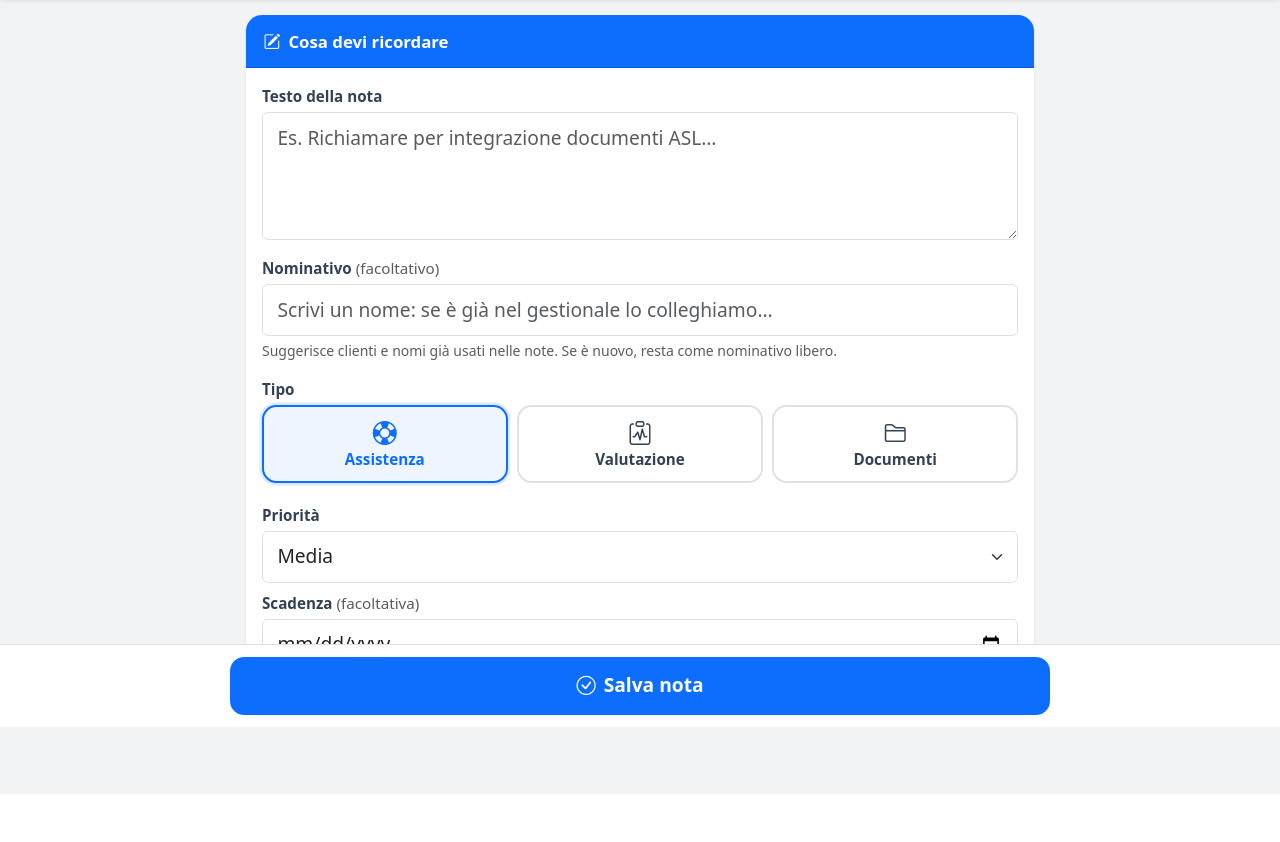
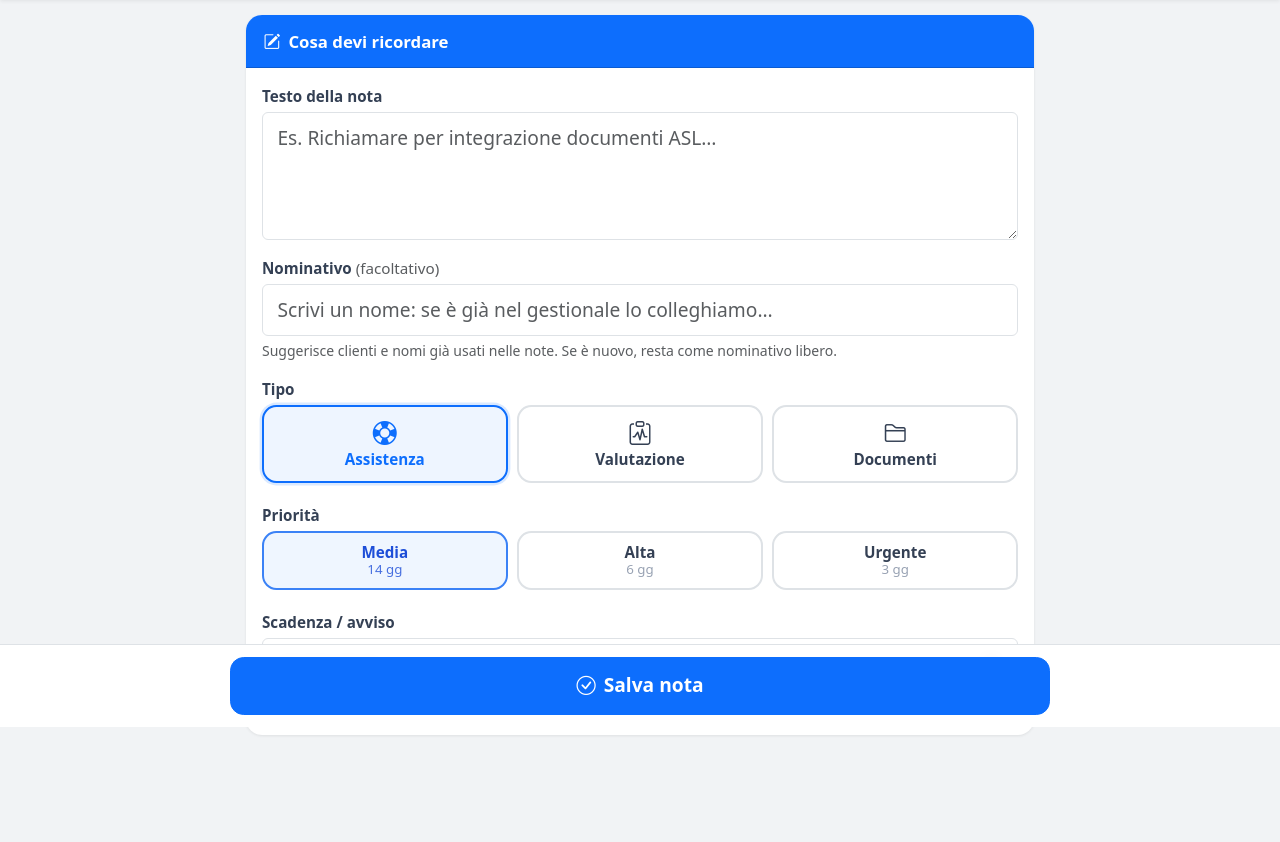
Before and after one commit to mattiamarsili-dot/gestionale-marginalita, a Flask app: page /note/nuova in a window 1280 px wide. Shown: the part 73-915 px from the top of the page. Before the commit the page ends 867 px from the top, so only its background shows below. Run offline with Flask 3, Linux system fonts and the light colour scheme; some libraries are stand-ins or nearby versions.

Commit message:
Note: scadenza/avviso automatica da priorità + box priorità rapidi
- La scadenza si calcola da sola dalla priorità quando non impostata a mano:
  Urgente 3gg, Alta 6gg, Media 14gg (lato server e auto-fill nel form).
- Priorità ora a box di selezione rapida colorati invece del menù a tendina.

Co-Authored-By: Claude Opus 4.8 <noreply@anthropic.com>

```diff
--- a/app.py
+++ b/app.py
@@ -1,7 +1,7 @@
 import calendar
 import json
 import os
-from datetime import datetime, date
+from datetime import datetime, date, timedelta
 from flask import (
     Flask, render_template, request, redirect,
     url_for, jsonify, session, Response,
@@ -1468,6 +1468,9 @@ NOTE_TIPI      = ["Assistenza", "Valutazione", "Documenti"]
 NOTE_SOTTOTIPI = ["Relazione", "Documenti", "Ordine"]
 NOTE_PRIORITA  = ["Media", "Alta", "Urgente"]
 NOTE_STATI     = ["Aperta", "In lavorazione", "Completata"]
+# Giorni entro cui la nota va gestita, per priorità: definiscono la scadenza/avviso
+# calcolata in automatico quando non viene impostata a mano.
+NOTE_PRIORITA_GIORNI = {"Media": 14, "Alta": 6, "Urgente": 3}
 
 
 def _crea_nota(form) -> int:
@@ -1482,6 +1485,13 @@ def _crea_nota(form) -> int:
     testo      = (form.get("testo") or "").strip()
     scadenza   = (form.get("scadenza") or "").strip() or None
 
+    # Avviso automatico: se non c'è una scadenza manuale, la calcoliamo dalla
+    # priorità (Urgente 3gg, Alta 6gg, Media 14gg) a partire da oggi.
+    if not scadenza:
+        giorni = NOTE_PRIORITA_GIORNI.get(priorita)
+        if giorni:
+            scadenza = (date.today() + timedelta(days=giorni)).isoformat()
+
     # Se è collegata a un cliente ma manca il nominativo, lo ricaviamo dall'anagrafica.
     if cliente_id and not nominativo:
         with get_db() as conn:
@@ -1532,7 +1542,8 @@ def note_nuova():
         if not (request.form.get("testo") or "").strip():
             return render_template("note_nuova.html", errore="Scrivi il testo della nota.",
                                    nota=request.form, NOTE_TIPI=NOTE_TIPI,
-                                   NOTE_SOTTOTIPI=NOTE_SOTTOTIPI, NOTE_PRIORITA=NOTE_PRIORITA)
+                                   NOTE_SOTTOTIPI=NOTE_SOTTOTIPI, NOTE_PRIORITA=NOTE_PRIORITA,
+                                   NOTE_PRIORITA_GIORNI=NOTE_PRIORITA_GIORNI)
         _crea_nota(request.form)
         # Torna alla scheda cliente se collegata, altrimenti all'inbox note.
         cid = (request.form.get("cliente_id") or "").strip()
@@ -1549,7 +1560,7 @@ def note_nuova():
             cliente = cur.fetchone()
     return render_template("note_nuova.html", errore=None, nota={}, cliente=cliente,
                            NOTE_TIPI=NOTE_TIPI, NOTE_SOTTOTIPI=NOTE_SOTTOTIPI,
-                           NOTE_PRIORITA=NOTE_PRIORITA)
+                           NOTE_PRIORITA=NOTE_PRIORITA, NOTE_PRIORITA_GIORNI=NOTE_PRIORITA_GIORNI)
 
 
 @app.route("/cliente/<int:cliente_id>/note/aggiungi", methods=["POST"])
--- a/templates/note_nuova.html
+++ b/templates/note_nuova.html
@@ -53,6 +53,16 @@
       border-color: var(--brand); background:#eef5ff; color: var(--brand);
       box-shadow:0 0 0 .15rem rgba(13,110,253,.15);
     }
+    /* Box priorità colorati */
+    .btn-prio {
+      border:2px solid #dee2e6; border-radius:.9rem; padding:.7rem .4rem;
+      font-weight:700; color:#475467; background:#fff; line-height:1.15;
+    }
+    .btn-prio small { color:#98a2b3; }
+    .btn-check:checked + .btn-prio.prio-media   { border-color:#3b82f6; background:#eff6ff; color:#1d4ed8; }
+    .btn-check:checked + .btn-prio.prio-alta    { border-color:#f59e0b; background:#fffbeb; color:#b45309; }
+    .btn-check:checked + .btn-prio.prio-urgente { border-color:#ef4444; background:#fef2f2; color:#b91c1c; }
+    .btn-check:checked + .btn-prio small { color:inherit; opacity:.8; }
   </style>
 </head>
 <body>
@@ -134,19 +144,28 @@
           </div>
         </div>
 
-        <div class="row g-2">
-          <div class="col-12">
-            <label>Priorità</label>
-            <select name="priorita" class="form-select">
-              {% for p in NOTE_PRIORITA %}
-              <option value="{{ p }}" {% if (nota.priorita if nota else 'Media') == p %}selected{% endif %}>{{ p }}</option>
-              {% endfor %}
-            </select>
+        <!-- Priorità: box di selezione rapida -->
+        <div class="mb-3">
+          <label>Priorità</label>
+          {% set prio_sel = (nota.priorita if nota and nota.priorita else 'Media') %}
+          <div class="choice-grid">
+            {% for p in NOTE_PRIORITA %}
+            <input type="radio" class="btn-check" name="priorita" id="prio-{{ loop.index }}"
+                   value="{{ p }}" autocomplete="off" {% if p == prio_sel %}checked{% endif %}
+                   data-giorni="{{ NOTE_PRIORITA_GIORNI[p] }}" onchange="aggiornaScadenza()">
+            <label class="btn btn-prio prio-{{ p|lower }}" for="prio-{{ loop.index }}">
+              {{ p }}
+              <small class="d-block fw-normal">{{ NOTE_PRIORITA_GIORNI[p] }} gg</small>
+            </label>
+            {% endfor %}
           </div>
-          <div class="col-12">
-            <label>Scadenza <span class="text-muted fw-normal">(facoltativa)</span></label>
-            <input type="date" name="scadenza" class="form-control" value="{{ nota.scadenza if nota else '' }}">
-          </div>
+        </div>
+
+        <div class="mb-1">
+          <label>Scadenza / avviso</label>
+          <input type="date" name="scadenza" id="scadenza" class="form-control"
+                 value="{{ nota.scadenza if nota and nota.scadenza else '' }}">
+          <div class="form-text" id="scadenza_hint">Calcolata dalla priorità: puoi modificarla a mano.</div>
         </div>
       </div>
     </div>
@@ -169,6 +188,25 @@
       box.style.display = (sel && sel.value === 'Documenti') ? '' : 'none';
     }
     aggiornaSottotipo();
+
+    // Scadenza/avviso auto-calcolata dalla priorità (Urgente 3gg, Alta 6gg, Media 14gg).
+    // Smette di aggiornare appena l'utente modifica la data a mano.
+    const scadEl = document.getElementById('scadenza');
+    let scadManuale = !!(scadEl && scadEl.value);
+    function aggiornaScadenza() {
+      if (scadManuale || !scadEl) return;
+      const sel = document.querySelector('input[name="priorita"]:checked');
+      const gg = sel ? parseInt(sel.dataset.giorni || '0', 10) : 0;
+      if (gg > 0) {
+        const d = new Date();
+        d.setDate(d.getDate() + gg);
+        scadEl.value = d.toISOString().slice(0, 10);
+      }
+    }
+    if (scadEl) {
+      scadEl.addEventListener('change', () => { scadManuale = !!scadEl.value; });
+    }
+    aggiornaScadenza();  // pre-compila al caricamento
 
     // Autocomplete nominativo: suggerisce clienti (collegabili) e nomi già usati nelle note.
     const qEl = document.getElementById('nominativo_q');
```
